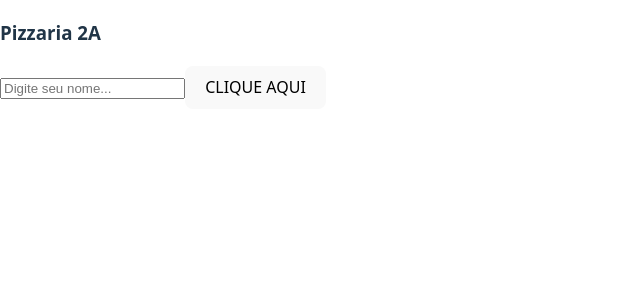
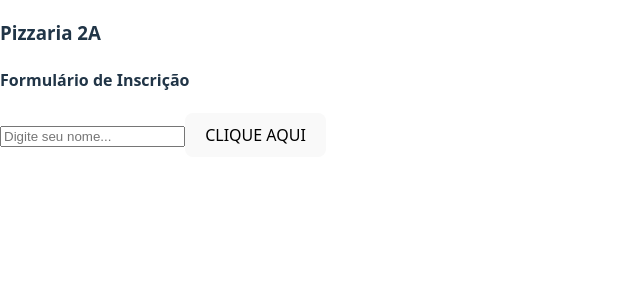
Before and after one commit to nanandafe/pizzaria2a2025, a React (Vite) app: page / in a window 1280 px wide. Shown: the top 300 px of the page, without its empty margins (0-640 px from the left). Built offline with nearby package versions, Linux system fonts and the light colour scheme.

Commit message:
Componente

```diff
--- a/src/App.jsx
+++ b/src/App.jsx
@@ -4,9 +4,10 @@ function App(){
 
   const [nome, setNome] = useState('Fernanda');
 
-  return (
-    <div>
-      <h3>Pizzaria 2A</h3>
+  const Formulario = () => {
+    return (
+      <>
+      <h4>Formulário de Inscrição</h4>
       <input className="Nome"
       name="Nome"
       placeholder="Digite seu nome..."
@@ -15,6 +16,15 @@ function App(){
       <button onClick={()=>{alert(nome)}}>
         CLIQUE AQUI
       </button>
+      </>
+    )
+  }
+
+  return (
+    <div>
+      <h3>Pizzaria 2A</h3>
+      <Formulario />
+
     </div>
   )
 }
```
